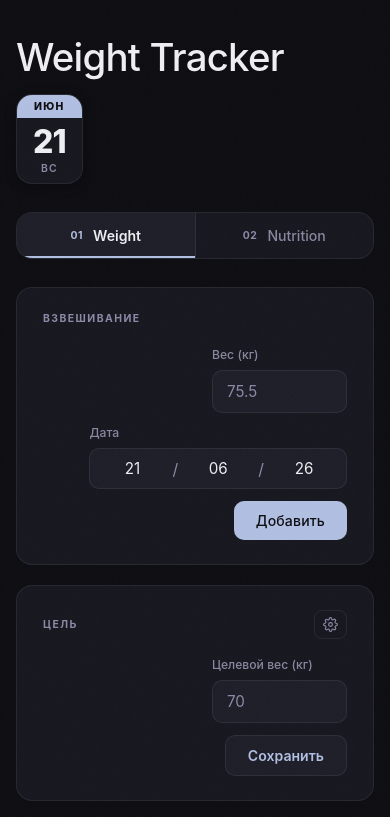
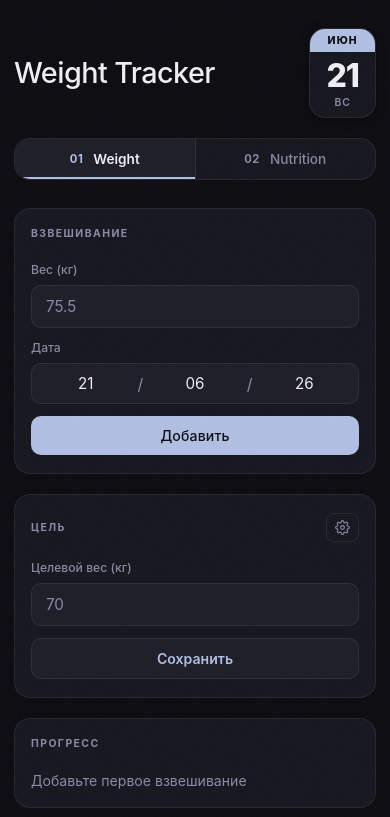
Before and after one commit to Kirushahahaha/weight-tracker, a React (Create React App) app: page / in a window 390 px wide. Shown: the top 817 px of the page. Built offline with nearby package versions, Linux system fonts and the light colour scheme.

Commit message:
Fix mobile layout and responsive design

```diff
--- a/src/App.css
+++ b/src/App.css
@@ -669,15 +669,36 @@ body {
 
 /* ─── Responsive ─── */
 @media (max-width: 640px) {
-  .app { padding: 0 16px 60px; }
-  .app-header { flex-direction: column; align-items: flex-start; gap: 16px; padding: 36px 0 28px; }
-  .header-right { text-align: left; }
-  .app-header h1 { font-size: 2.4rem; }
+  .app { padding: 0 14px 80px; }
+  .app-header { flex-direction: row; align-items: center; padding: 28px 0 20px; }
+  .app-header h1 { font-size: 1.8rem; }
+
   .grid-top, .grid-bottom { grid-template-columns: 1fr; gap: 10px; }
-  .form-row { flex-direction: column; }
-  .stats-row { gap: 20px; }
-  .stat-value { font-size: 1.8rem; }
-  .food-search-wrap { flex-direction: column; }
-  .grams-field { max-width: 100%; }
-  .add-btn-wrap { padding-top: 0; flex-direction: row; justify-content: space-between; width: 100%; align-items: center; }
+
+  /* Forms */
+  .form-row { flex-direction: column; align-items: stretch; gap: 12px; }
+  .field { min-width: unset; width: 100%; }
+  .btn-primary { width: 100%; }
+
+  /* Nutrition */
+  .food-search-wrap { flex-direction: column; gap: 12px; }
+  .search-field { min-width: unset; width: 100%; }
+  .grams-field { max-width: 100%; width: 100%; }
+  .add-btn-wrap { flex-direction: row; justify-content: space-between; align-items: center; padding-top: 0; }
+  .add-btn-wrap .btn-primary { width: auto; flex: 1; }
+
+  /* Whoop ring */
+  .whoop-layout { gap: 20px; }
+  .whoop-stats { gap: 8px; }
+
+  /* Tables */
+  .history-table { font-size: 0.82rem; }
+  .history-table th, .history-table td { padding: 10px 8px; }
+
+  /* Tabs */
+  .tab { padding: 12px 16px; font-size: 0.85rem; }
+  .tab-num { font-size: 0.7rem; }
+
+  /* Card */
+  .card { padding: 18px 16px; }
 }
--- a/src/components/WeightForm.jsx
+++ b/src/components/WeightForm.jsx
@@ -48,7 +48,8 @@ export default function WeightForm({ onAdd, entries }) {
   return (
     <div className="card">
       <h2>Взвешивание</h2>
-      <form onSubmit={handleSubmit} className="form-row">
+      <form onSubmit={handleSubmit}>
+        <div className="form-row">
           <div className="field">
             <label>Вес (кг)</label>
             <input type="number" step="0.1" min="1" max="500" value={weight}
@@ -69,7 +70,8 @@ export default function WeightForm({ onAdd, entries }) {
                 onChange={e => setYear(e.target.value.slice(0,2))} />
             </div>
           </div>
-        <button type="submit" className="btn-primary">Добавить</button>
+        </div>
+        <button type="submit" className="btn-primary" style={{ marginTop: 12, width: '100%' }}>Добавить</button>
       </form>
       {error && <p className="error">{error}</p>}
     </div>
```
Lines whose indentation alone changed are shown as unchanged.
